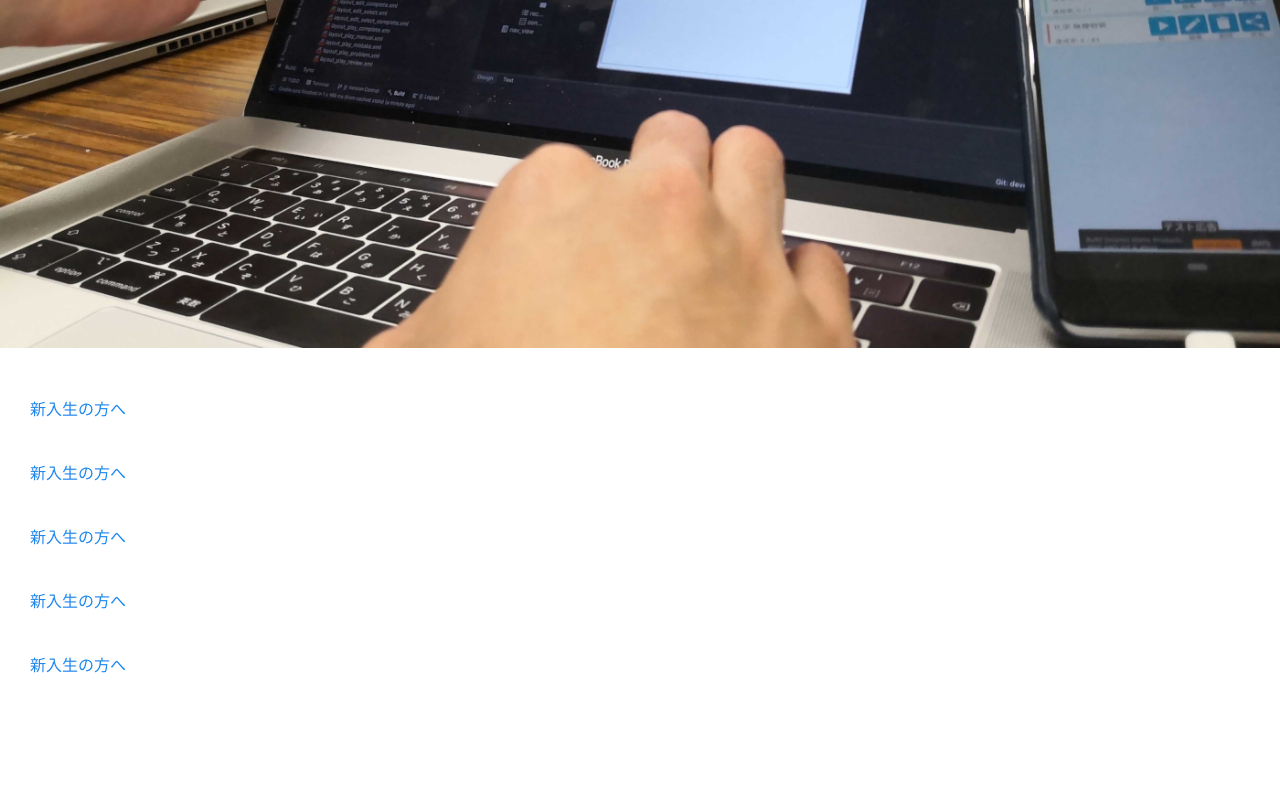
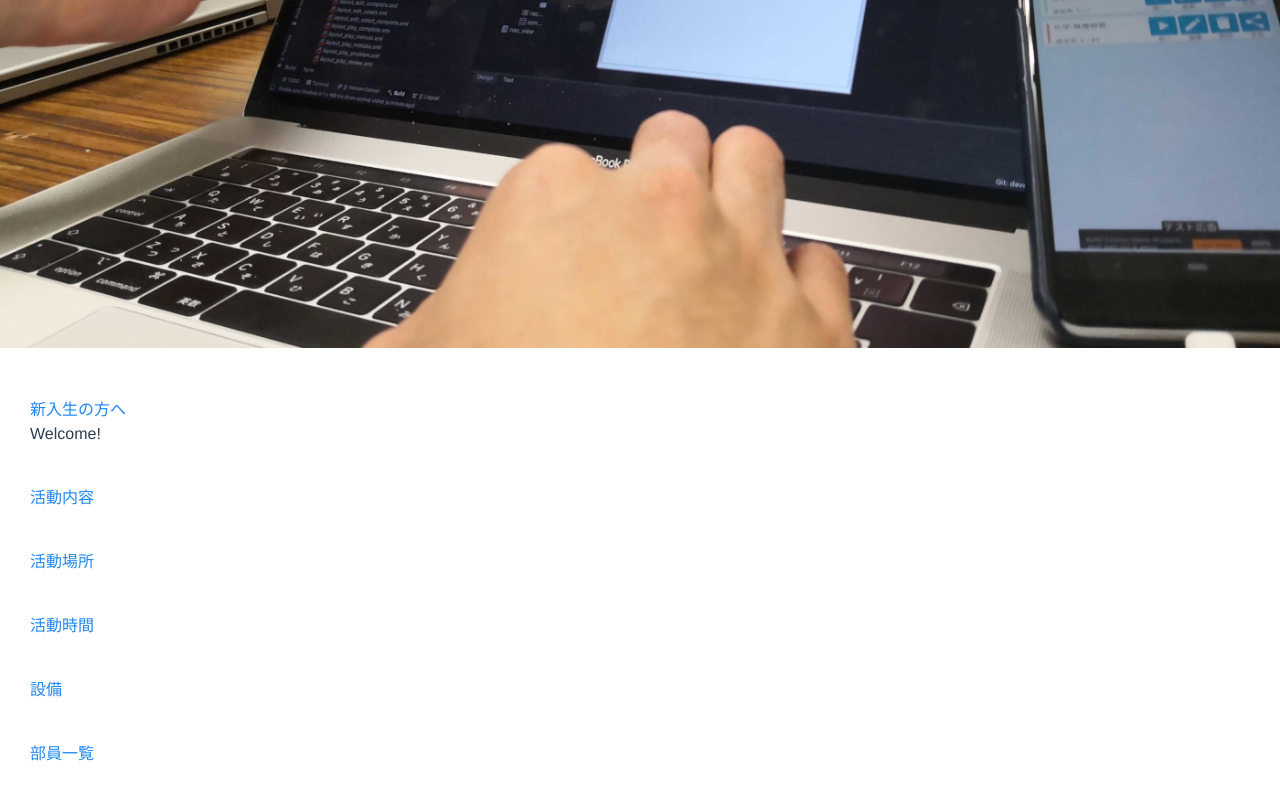
Before and after one commit to oucrc-org/web, a Vue app: page / in a window 1280 px wide. Shown: the part 398-1198 px from the top of the page. Before the commit the page ends 1126 px from the top, so only its background shows below. Built offline with nearby package versions, Linux system fonts and the light colour scheme.

Commit message:
コンテンツ用のコンポーネント作成

```diff
--- a/src/components/Contents.vue
+++ b/src/components/Contents.vue
@@ -1,15 +1,45 @@
 <template>
-    <ul uk-accordion class="uk-list uk-padding-small">
-        <li class="uk-padding-small" v-for="n in 5" v-bind:key="n">
-            <a class="uk-accordion-title" href="#">新入生の方へ</a>
-            <div class="uk-accordion-content">中身</div>
+    <ul uk-accordion="multiple:true" class="uk-list uk-padding-small">
+        <li v-bind:class="(index === 0) ? 'uk-padding-small uk-open' : 'uk-padding-small'" v-for="(content,index) in contents" v-bind:key="index" >
+            <a class="uk-accordion-title" href="#">{{content.title}}</a>
+            <div class="uk-accordion-content">{{content.description}}</div>
         </li>
     </ul>
 </template>
 
 <script>
     export default {
-        name: "Contents.vue"
+        name: "Contents.vue",
+        data() {
+            return {
+                contents: [
+                    {
+                        title: "新入生の方へ",
+                        description: "Welcome!"
+                    },
+                    {
+                        title: "活動内容",
+                        description: "Welcome!"
+                    },
+                    {
+                        title: "活動場所",
+                        description: "Welcome!"
+                    },
+                    {
+                        title: "活動時間",
+                        description: "Welcome!"
+                    },
+                    {
+                        title: "設備",
+                        description: "Welcome!"
+                    },
+                    {
+                        title: "部員一覧",
+                        description: "Welcome!"
+                    },
+                ]
+            }
+        }
     }
 </script>
 
```
